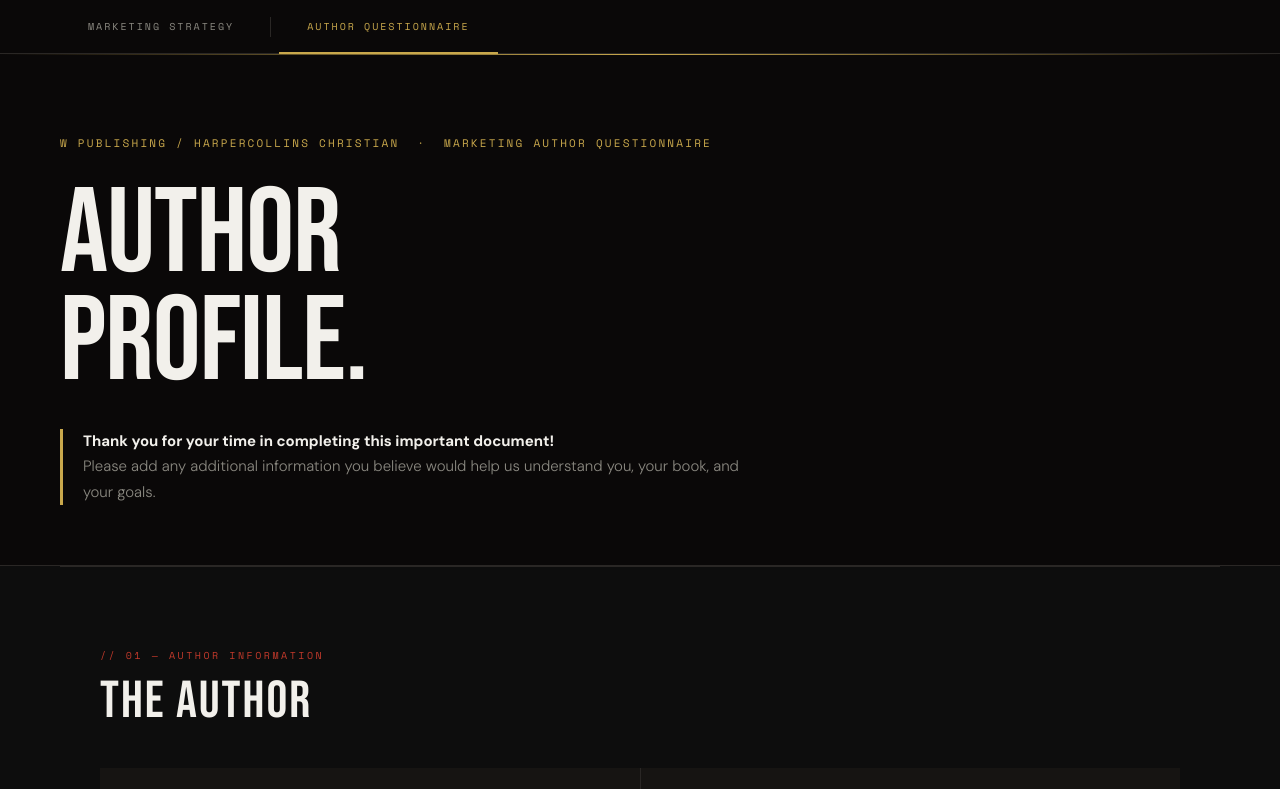
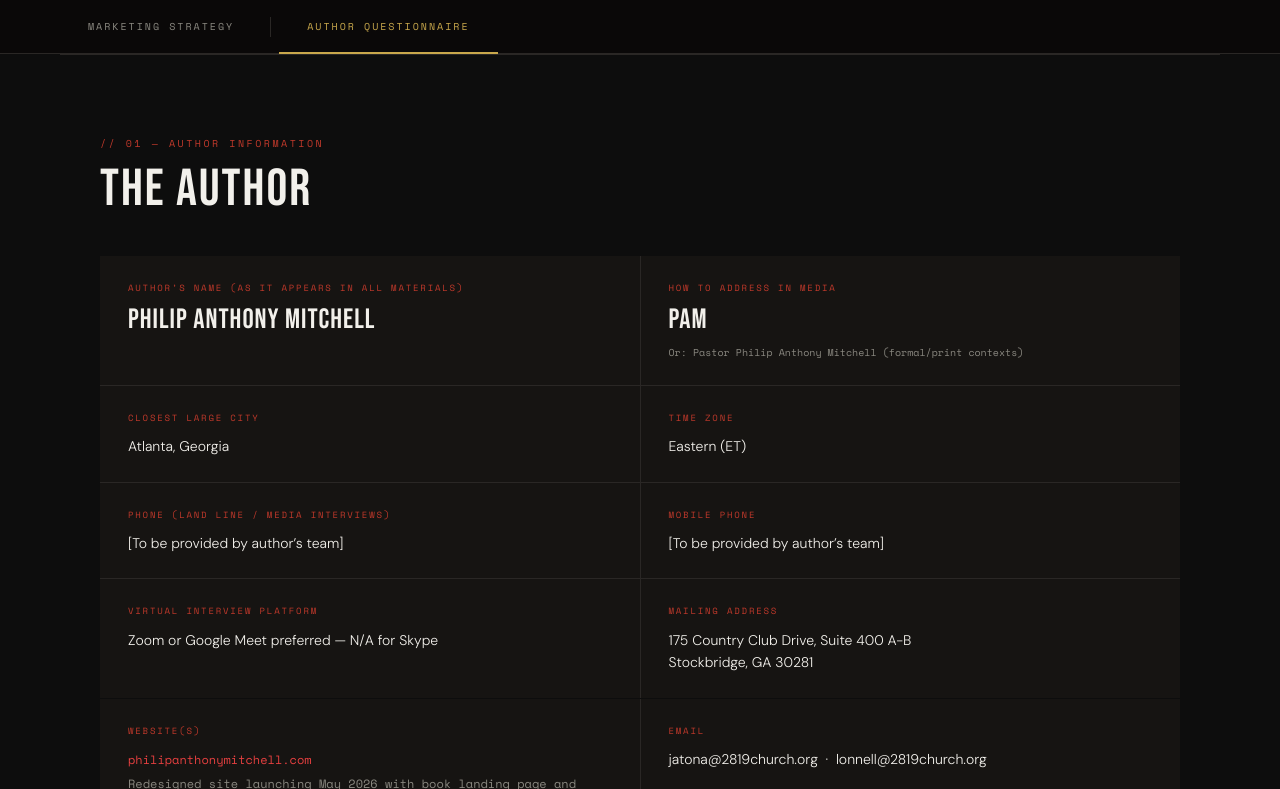
Before and after one commit to lonnell-spec/contend-campaign-under-lonnell-spec, a plain HTML site: page index.html in a window 1280 px wide. Both pictures are taken after a click on the button "AUTHOR QUESTIONNAIRE". Shown: the top 789 px of the page. Drawn offline with nearby package versions, Linux system fonts and the light colour scheme.

Commit message:
Update index.html

```diff
--- a/index.html
+++ b/index.html
@@ -1,4 +1,5 @@
 <!DOCTYPE html>
+
 <html lang="en">
 <head>
 <meta charset="UTF-8">
@@ -201,6 +202,7 @@
 </nav>
 
 <!-- TAB 1: MARKETING STRATEGY -->
+
 <div id="tab-marketing" class="tab-content active">
 <header class="campaign-header">
   <div class="header-eyebrow">W Publishing / HarperCollins Christian &nbsp;&middot;&nbsp; Campaign Dossier &nbsp;&middot;&nbsp; October 2026</div>
@@ -350,18 +352,15 @@
 </div>
 
 <!-- TAB 2: AUTHOR QUESTIONNAIRE -->
+
 <div id="tab-questionnaire" class="tab-content">
-<div class="q-header">
-  <div class="q-eyebrow">W Publishing / HarperCollins Christian &nbsp;&middot;&nbsp; Marketing Author Questionnaire</div>
-  <div class="q-title">AUTHOR<br>PROFILE.</div>
-  <div class="q-subtitle"><strong>Thank you for your time in completing this important document!</strong><br>Please add any additional information you believe would help us understand you, your book, and your goals.</div>
-</div>
+
 <div class="divider"></div>
 <section><div class="container">
   <div class="section-label">// 01 &mdash; Author Information</div><div class="section-title">THE AUTHOR</div>
   <div class="q-grid">
     <div class="q-item"><div class="q-label">Author&rsquo;s Name (as it appears in all materials)</div><div class="q-value large">Philip Anthony Mitchell</div></div>
-    <div class="q-item"><div class="q-label">How to Address in Media</div><div class="q-value large">Pastor Philip</div><div style="font-family:'Space Mono',monospace;font-size:10px;color:var(--muted);margin-top:8px">Or: Pastor Philip Anthony Mitchell (formal/print contexts)</div></div>
+    <div class="q-item"><div class="q-label">How to Address in Media</div><div class="q-value large">PAM</div><div style="font-family:'Space Mono',monospace;font-size:10px;color:var(--muted);margin-top:8px">Or: Pastor Philip Anthony Mitchell (formal/print contexts)</div></div>
     <div class="q-item"><div class="q-label">Closest Large City</div><div class="q-value">Atlanta, Georgia</div></div>
     <div class="q-item"><div class="q-label">Time Zone</div><div class="q-value">Eastern (ET)</div></div>
     <div class="q-item"><div class="q-label">Phone (Land Line / Media Interviews)</div><div class="q-value">[To be provided by author&rsquo;s team]</div></div>
@@ -371,7 +370,7 @@
   </div>
   <div class="q-grid" style="margin-top:1px">
     <div class="q-item"><div class="q-label">Website(s)</div><div class="q-value"><a href="https://www.philipanthonymitchell.com" target="_blank">philipanthonymitchell.com</a><div class="sub">Redesigned site launching May 2026 with book landing page and press kit.</div><a href="https://2819church.org" target="_blank" style="display:block;margin-top:8px">2819church.org</a></div></div>
-    <div class="q-item"><div class="q-label">Email</div><div class="q-value">[To be provided &mdash; all media routed via Lonnell Williams: lonnell@2819church.org]</div></div>
+    <div class="q-item"><div class="q-label">Email</div><div class="q-value">jatona@2819church.org &nbsp;&middot;&nbsp; lonnell@2819church.org</div></div>
   </div>
 </div></section>
 <div class="divider"></div>
@@ -501,5 +500,6 @@ function switchTab(tabId,btn){
   window.scrollTo({top:0,behavior:'smooth'});
 }
 </script>
+
 </body>
 </html>
```
